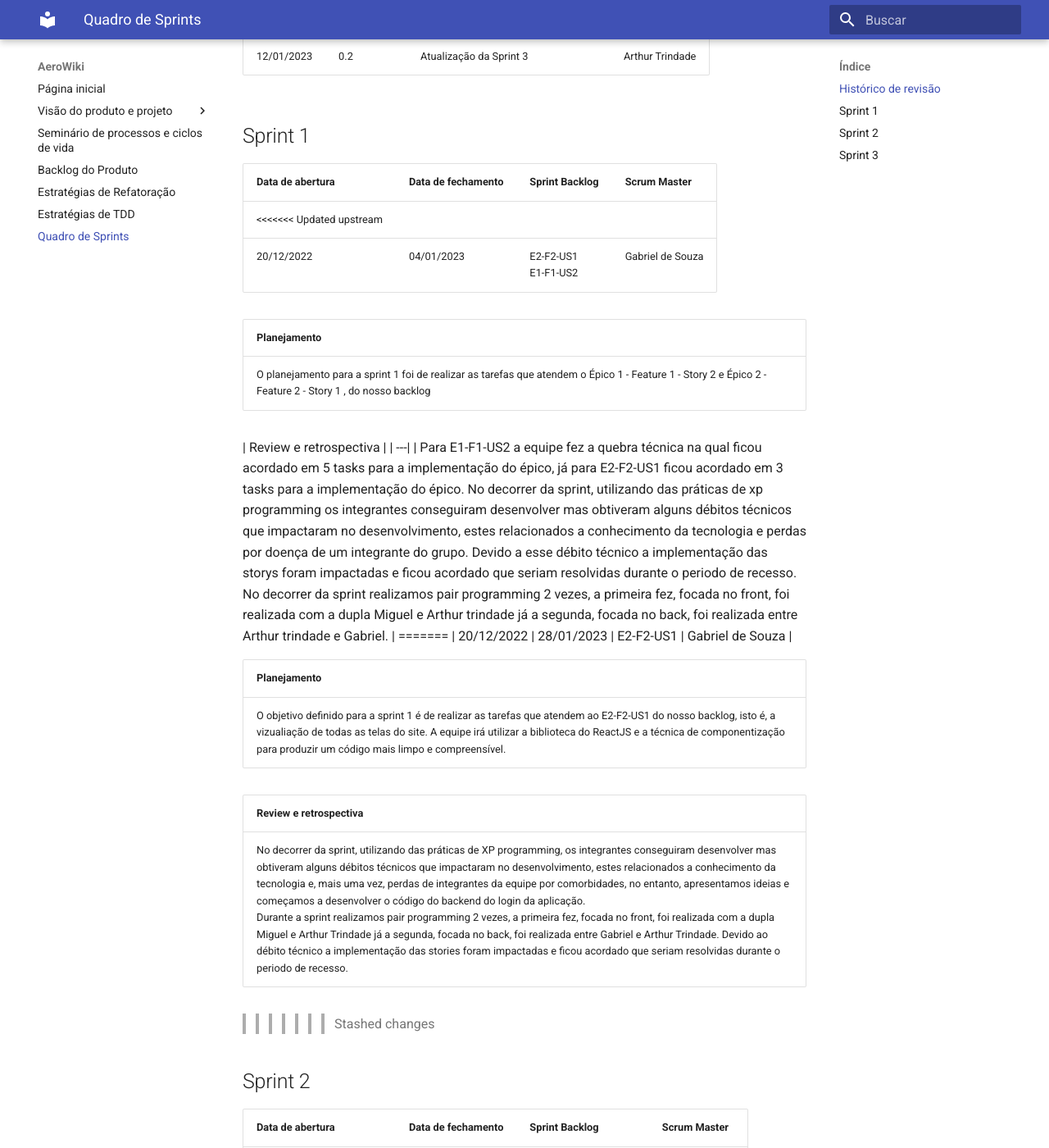
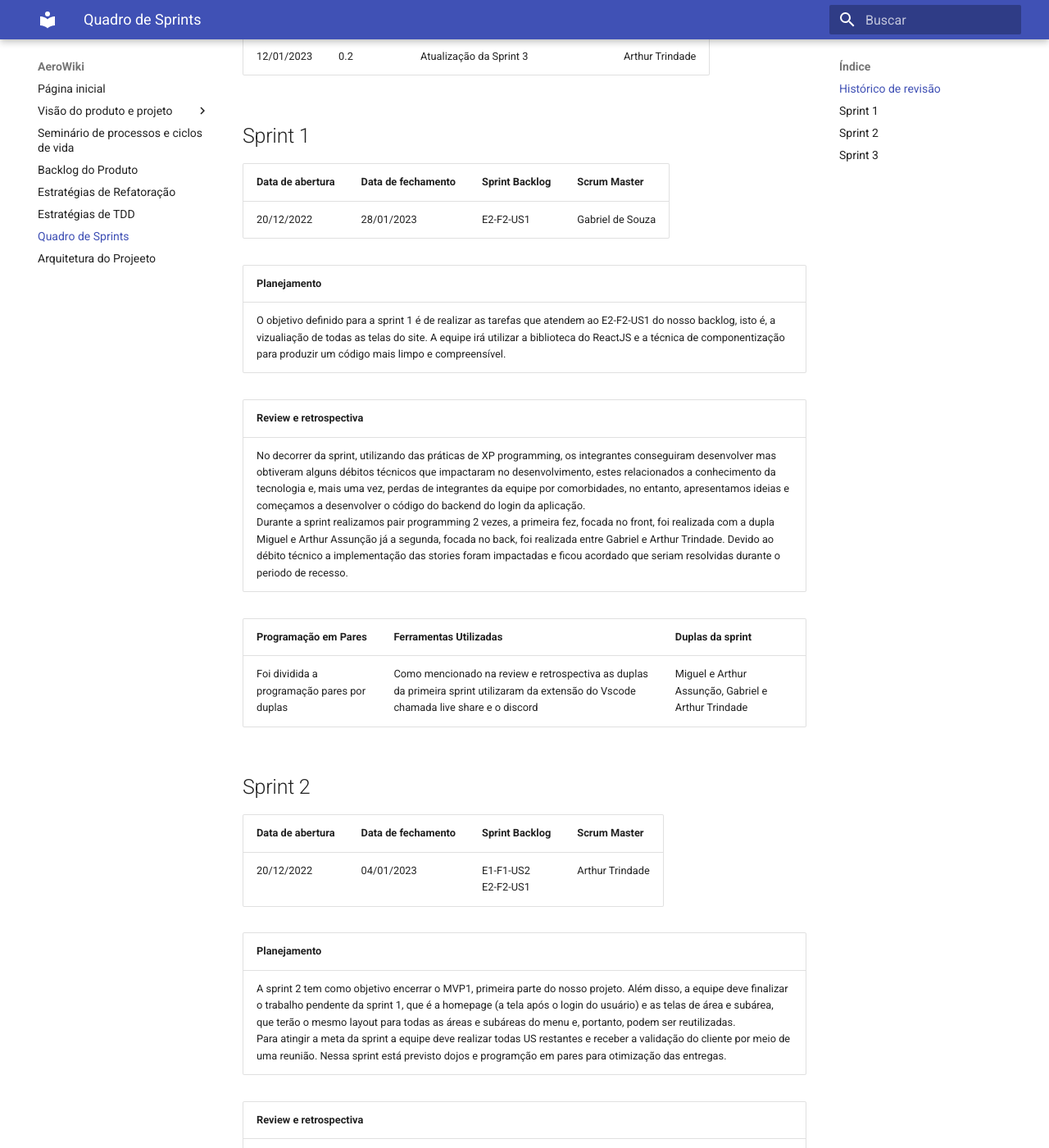
Before and after one commit to mdsreq-fga-unb/2022.2-AeroWiki, an MkDocs documentation site: the page built from gitpages/docs/sprint.md, in a window 1280 px wide and 1400 px high, scrolled down 321 px. Shown: the whole window at 82% size. Built offline with MkDocs 1.6.1 and Material for MkDocs 9.7.7, drawn with Linux system fonts in a browser that asks for light colours; some of the changed text lies outside the part shown.

Commit message:
Atualizando git pages

```diff
--- a/gitpages/docs/sprint.md
+++ b/gitpages/docs/sprint.md
@@ -12,17 +12,6 @@
 
 | Data de abertura | Data de fechamento | Sprint Backlog | Scrum Master |
 | --- | --- | --- | --- |
-<<<<<<< Updated upstream
-| 20/12/2022 | 04/01/2023 | E2-F2-US1<br>E1-F1-US2 | Gabriel de Souza |
-
-| Planejamento |
-| --- |
-| O planejamento para a sprint 1 foi de realizar as tarefas que atendem o Épico 1 - Feature 1 - Story 2 e Épico 2 - Feature 2 - Story 1 , do nosso backlog|
-
-| Review e retrospectiva |
-| ---|
-| Para E1-F1-US2 a equipe fez a quebra técnica na qual ficou acordado em 5 tasks para a implementação do épico, já para E2-F2-US1 ficou acordado em 3 tasks para a implementação do épico. No decorrer da sprint, utilizando das práticas de xp programming os integrantes conseguiram desenvolver mas obtiveram alguns débitos técnicos que impactaram no desenvolvimento, estes relacionados a conhecimento da tecnologia e perdas por doença de um integrante do grupo. Devido a esse débito técnico a implementação das storys foram impactadas e ficou acordado que seriam resolvidas durante o periodo de recesso. No decorrer da sprint realizamos pair programming 2 vezes, a primeira fez, focada no front, foi realizada com a dupla Miguel e Arthur trindade já a segunda, focada no back, foi realizada entre Arthur trindade e Gabriel. |
-=======
 | 20/12/2022 | 28/01/2023 | E2-F2-US1 | Gabriel de Souza |
 
 | Planejamento |
@@ -31,20 +20,19 @@
 
 | Review e retrospectiva |
 | ---|
-| No decorrer da sprint, utilizando das práticas de XP programming, os integrantes conseguiram desenvolver mas obtiveram alguns débitos técnicos que impactaram no desenvolvimento, estes relacionados a conhecimento da tecnologia e, mais uma vez, perdas de integrantes da equipe por comorbidades, no entanto, apresentamos ideias e começamos a desenvolver o código do backend do login da aplicação.<br>Durante a sprint realizamos pair programming 2 vezes, a primeira fez, focada no front, foi realizada com a dupla Miguel e Arthur Trindade já a segunda, focada no back, foi realizada entre Gabriel e Arthur Trindade. Devido ao débito técnico a implementação das stories foram impactadas e ficou acordado que seriam resolvidas durante o periodo de recesso. |
+| No decorrer da sprint, utilizando das práticas de XP programming, os integrantes conseguiram desenvolver mas obtiveram alguns débitos técnicos que impactaram no desenvolvimento, estes relacionados a conhecimento da tecnologia e, mais uma vez, perdas de integrantes da equipe por comorbidades, no entanto, apresentamos ideias e começamos a desenvolver o código do backend do login da aplicação.<br>Durante a sprint realizamos pair programming 2 vezes, a primeira fez, focada no front, foi realizada com a dupla Miguel e Arthur Assunção já a segunda, focada no back, foi realizada entre Gabriel e Arthur Trindade. Devido ao débito técnico a implementação das stories foram impactadas e ficou acordado que seriam resolvidas durante o periodo de recesso. |
 
->>>>>>> Stashed changes
+| Programação em Pares | Ferramentas Utilizadas | Duplas da sprint|
+|---| ---| ---|
+|Foi dividida a programação pares por duplas| Como mencionado na review e retrospectiva as duplas da primeira sprint utilizaram da extensão do Vscode chamada live share e o discord| Miguel e Arthur Assunção, Gabriel e Arthur Trindade|
+
 
 
 ## Sprint 2
 
 | Data de abertura | Data de fechamento | Sprint Backlog | Scrum Master |
 | --- | --- | --- | --- |
-<<<<<<< Updated upstream
-| 05/01/2023 | 12/01/2023 | E1-F1-US1 / E1-F2-US1<br>E1-F2-US2 / E1-F2-US3<br>E1-F2-US4<br><br>E2-F1-US1 / E2-F1-US2<br>E2-F2-US2   | Arthur Trindade |
-=======
 | 20/12/2022 | 04/01/2023 | E1-F1-US2<br>E2-F2-US1 | Arthur Trindade |
->>>>>>> Stashed changes
 
 
 | Planejamento |
@@ -56,6 +44,9 @@
 | A sprint 2 foi pouco movimentada, como foi previsto de gerenciamento de riscos, era quase certo que a produtividade da equipe seria impactada pelo feriado de Natal e a chegada do Ano novo. No decorrer da spint, a equipe finalizou uma das telas pendentes da sprint 1, porém, descobrimos que precisaríamos de duas telas a mais do que planejávamos anteriormente, desse modo, a E2-F2-US1 entou mais vez para o backlog da próxima. No back-end, a equipe conseguiu desenvolver um código para o login que foi testado no Postman com sucesso e a equipe a definiu a E1-F1-US2 como finalizada, porém, não foi feita a integração front-end / back-end.<br>
 Após o feedback do professor, a E1-F1-US2 retornou para o backlog da próxima sprint e, sendo a última sprint, a equipe deve retomar a produtividade e concluir as US's pendentes das sprints 1 e 2 e as US's restantes. |
 
+| Programação em Pares | Ferramentas Utilizadas | Duplas da sprint|
+|---| ---| ---|
+|Foi dividida a programação pares por duplas| As duplas da segunda sprint utilizaram da extensão do Vscode chamada live share e o discord| Miguel e Arthur Trindade, Gabriel e Arthur Assunção|
 
 
 ## Sprint 3
@@ -72,3 +63,7 @@ Após o feedback do professor, a E1-F1-US2 retornou para o backlog da próxima s
 | Review e retrospectiva |
 | --- |
 |  |
+
+| Programação em Pares | Ferramentas Utilizadas | Duplas da sprint|
+|---| ---| ---|
+|Foi dividida a programação pares por duplas| As duplas da terceira sprint utilizaram da extensão do Vscode chamada live share e o discord| Miguel e Gabriel , Arthur trindade e Arthur Assunção|
--- a/mkdocs.yml
+++ b/mkdocs.yml
@@ -21,3 +21,4 @@ nav:
   - Estratégias de Refatoração: estrategias_refac.md
   - Estratégias de TDD: estrategias_TDD.md
   - Quadro de Sprints: sprint.md
+  - Arquitetura do Projeeto: arquitetura.md
```
Also changed, not shown: gitpages/docs/arquitetura.md (added, +9 -0 lines), gitpages/docs/index.md (+3 -0 lines).
